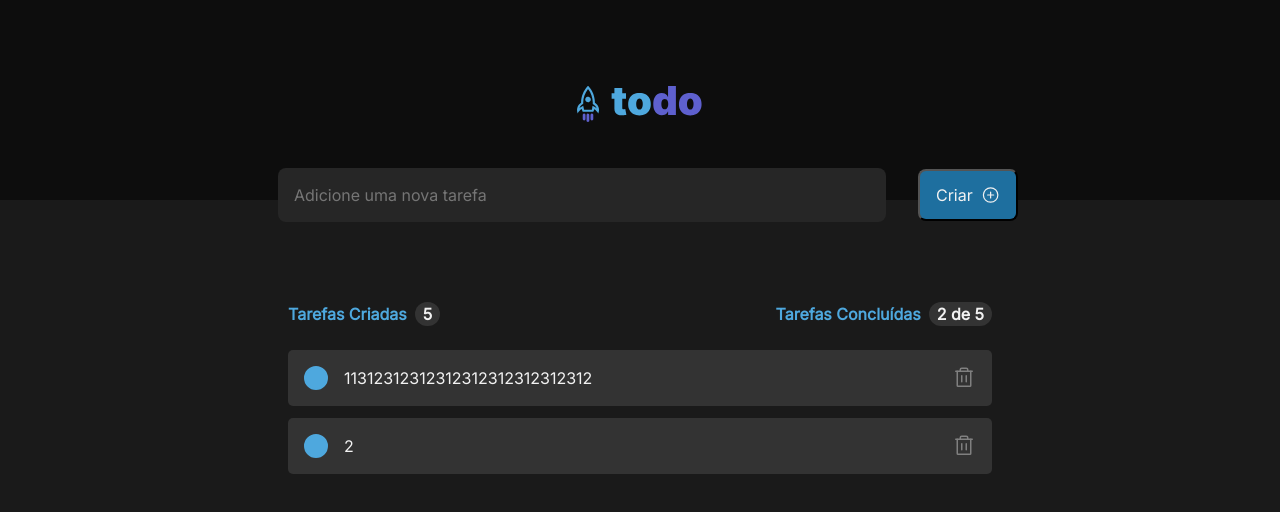
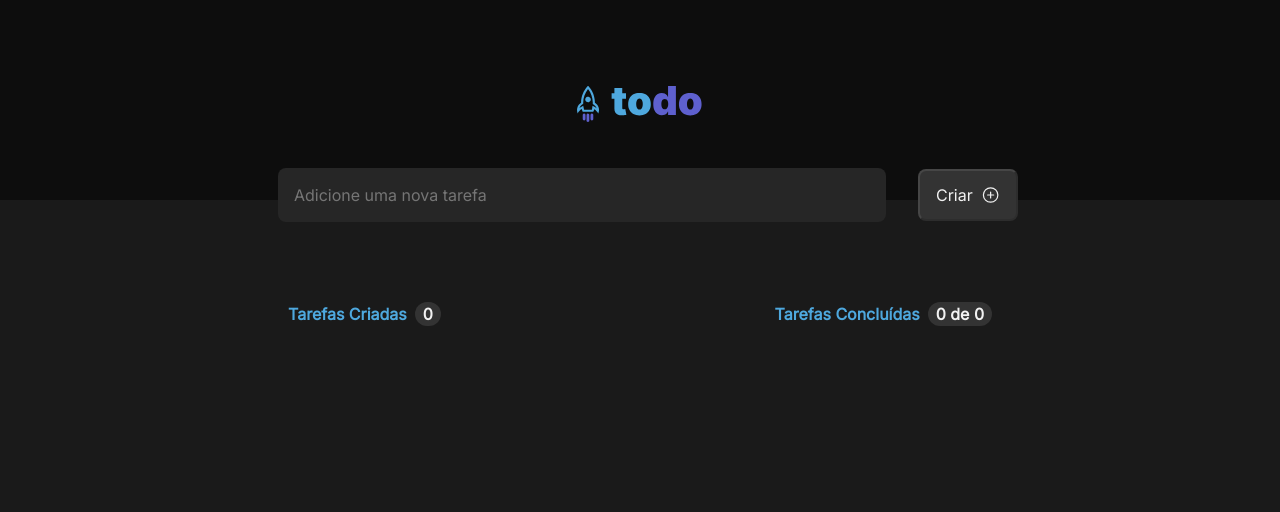
Before and after one commit to joaofanchini/curso_rocketseat, a React (Vite) app in the folder 01-desafio-todo-list/: page / in a window 1280 px wide. Shown: the top 512 px of the page. Built offline with nearby package versions, Linux system fonts and the light colour scheme.

Commit message:
[01D] Adicionando algumas funcionalidades a interface

```diff
--- a/01-desafio-todo-list/src/App.tsx
+++ b/01-desafio-todo-list/src/App.tsx
@@ -1,12 +1,32 @@
 import Header from "./components/header/Header";
 import TabCreateTask from "./components/tabCreateTask/TabCreateTask";
 import TaskSpace from "./components/taskSpace/TaskSpace";
+import {useState} from "react";
+
+export interface TaskInterface {
+    id: number,
+    content: string,
+    isActive: boolean
+}
 
 function App() {
+
+    const [tasks, setTasks] = useState<TaskInterface[]>([]);
+
+    const handlerNewTask = (contentTask: string) => {
+        const newTask: TaskInterface = {
+            id: tasks.length + 1,
+            content: contentTask,
+            isActive: true
+        }
+
+        setTasks([...tasks, newTask])
+    }
+
     return <>
         <Header/>
-        <TabCreateTask applyNegativeMargin={true}/>
-        <TaskSpace/>
+        <TabCreateTask onCreateNewTask={handlerNewTask} applyNegativeMargin={true}/>
+        <TaskSpace tasks={tasks}/>
     </>;
 }
 
--- a/01-desafio-todo-list/src/components/tabCreateTask/TabCreateTask.tsx
+++ b/01-desafio-todo-list/src/components/tabCreateTask/TabCreateTask.tsx
@@ -2,16 +2,37 @@ import './TabCreateTask.css'
 
 import Input from "../../shared/input/Input";
 import Button from "../../shared/button/Button";
+import React, {ChangeEvent, useState} from "react";
 
 interface TabCreateTaskProps {
-    applyNegativeMargin?:boolean
+    applyNegativeMargin?: boolean
+    onCreateNewTask: (contentTask: string) => void
 }
 
 const TabCreateTask = (props: TabCreateTaskProps) => {
-    return <div className={`tab__create__task ${!!props.applyNegativeMargin && 'margin-top-negative-3'}`}
-    >
-        <Input placeholder='Adicione uma nova tarefa'/>
-        <Button description='Criar'/>
+
+    const [newTask, setNewTask] = useState<string>('');
+
+    const buttonCreteNewTaskDisabled = !newTask || newTask.trim().length <= 0;
+
+
+    const handlerNewTask = (event: ChangeEvent<HTMLInputElement>) => {
+        setNewTask(event.target.value);
+    }
+
+    const handlerCreateNewTask = (event: React.MouseEvent<HTMLButtonElement, MouseEvent>) => {
+        props.onCreateNewTask(newTask);
+    }
+
+    return <div className={`tab__create__task ${!!props.applyNegativeMargin && 'margin-top-negative-3'}`}>
+        <Input placeholder='Adicione uma nova tarefa'
+               value={newTask}
+               onChange={handlerNewTask}
+        />
+        <Button description='Criar'
+                onClick={handlerCreateNewTask}
+                disabled={buttonCreteNewTaskDisabled}
+        />
     </div>
 }
 
--- a/01-desafio-todo-list/src/components/task/Task.tsx
+++ b/01-desafio-todo-list/src/components/task/Task.tsx
@@ -3,8 +3,8 @@ import {Trash} from "phosphor-react";
 import {useState} from "react";
 
 export interface TaskProps {
-    id: string,
-    description: string
+    id: number,
+    content: string
 }
 
 const Task = (props: TaskProps) => {
@@ -18,13 +18,13 @@ const Task = (props: TaskProps) => {
     return <div className='task'>
         <div className='task__container_fieldset'>
             <fieldset className='task__fieldset'>
-                <input type='checkbox' id={props.id} name={props.id}
+                <input type='checkbox' id={props.id.toString()} name={props.id.toString()}
                        checked={isChecked}
                        onChange={isCheckedHandler}
                 />
-                <label className='cb-label' htmlFor={props.id}></label>
+                <label className='cb-label' htmlFor={props.id.toString()}></label>
             </fieldset>
-            <span className={`task__description ${isChecked ? 'task__description--scratched' : ''}`}>{props.description}</span>
+            <span className={`task__description ${isChecked ? 'task__description--scratched' : ''}`}>{props.content}</span>
         </div>
         <Trash className='task__icon' size={24}></Trash>
     </div>
--- a/01-desafio-todo-list/src/components/taskSpace/TaskSpace.tsx
+++ b/01-desafio-todo-list/src/components/taskSpace/TaskSpace.tsx
@@ -2,17 +2,31 @@ import './TaskSpace.css';
 
 import Task from "../task/Task";
 import TaskInfo from "../taskInfo/TaskInfo";
+import {TaskInterface} from "../../App";
 
-const TaskSpace = () => {
+interface TaskSpaceProps {
+    tasks: TaskInterface[]
+}
+
+const TaskSpace = (props: TaskSpaceProps) => {
+
+    const counterTasksCreated = props.tasks
+        .length;
+
+    const counterTasksDone = props.tasks
+        .filter(task => !task.isActive)
+        .length
+
     return <div className='task__container'>
         <div className='task__space'>
             <div className='task__space__header'>
-                <TaskInfo text="Tarefas Criadas" textCounter="5"/>
-                <TaskInfo text="Tarefas Concluídas" textCounter="2 de 5"/>
+                <TaskInfo text="Tarefas Criadas" textCounter={`${counterTasksCreated}`}/>
+                <TaskInfo text="Tarefas Concluídas" textCounter={`${counterTasksDone} de ${counterTasksCreated}`}/>
             </div>
             <div className='task__space__tasks'>
-                <Task id={'1'} description={'11312312312312312312312312312'}></Task>
-                <Task id={'2'} description={'2'}></Task>
+                {props.tasks.map(task => {
+                    return <Task key={task.id} id={task.id} content={task.content}/>
+                })}
             </div>
         </div>
     </div>
--- a/01-desafio-todo-list/src/shared/button/Button.css
+++ b/01-desafio-todo-list/src/shared/button/Button.css
@@ -13,11 +13,16 @@ button.custom__button{
     height: 52px;
 }
 
+button.custom__button:disabled{
+    background-color: var(--gray-400);
+    cursor: not-allowed;
+}
+
 button.custom__button svg {
     height: 24px;
     width: 24px;
 }
 
-button.custom__button:hover {
+button.custom__button:hover:enabled {
     background-color: var(--blue);
 }
```
